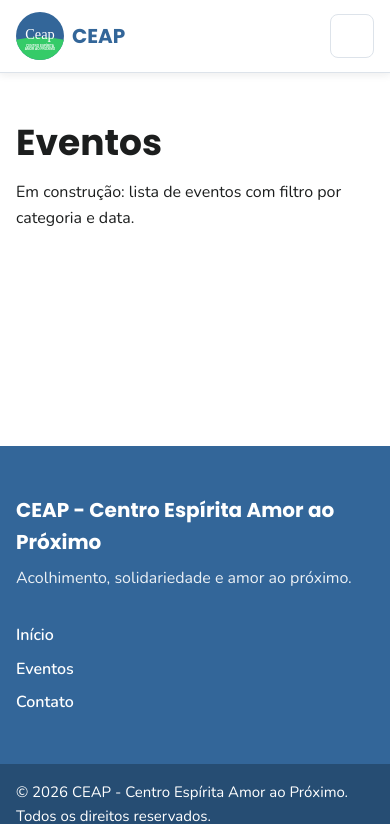
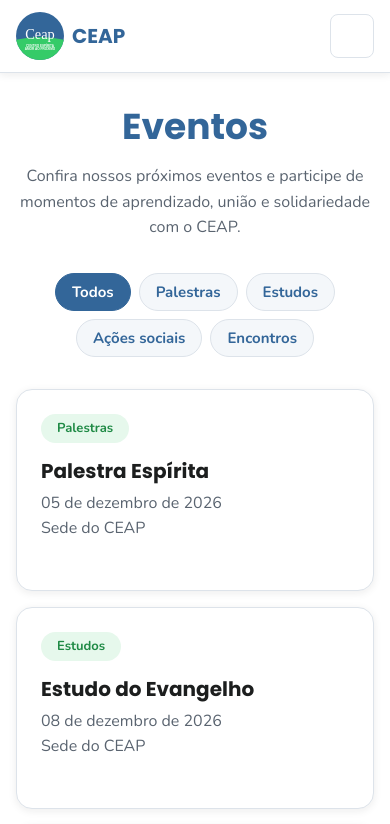
Before and after one commit to renatinshoww/ceap-site, a React (Vite) app: page /eventos in a window 390 px wide. Shown: the top 824 px of the page. Built offline with nearby package versions, Linux system fonts and the light colour scheme.

Commit message:
feat: implementa pagina de eventos responsiva com filtros

```diff
--- a/src/pages/Eventos/Eventos.jsx
+++ b/src/pages/Eventos/Eventos.jsx
@@ -1,10 +1,59 @@
+import { useState } from 'react'
+import EventCard from '../../components/EventCard/EventCard'
+import eventos from '../../data/eventos.json'
 import styles from './Eventos.module.css'
 
 function Eventos() {
+  const [categoria, setCategoria] = useState('Todos')
+
+  const categorias = [
+    'Todos',
+    ...new Set(eventos.map(evento => evento.categoria))
+  ]
+
+  const eventosFiltrados = categoria === 'Todos'
+    ? eventos
+    : eventos.filter(evento => evento.categoria === categoria)
+
   return (
     <section className={`container ${styles.pagina}`}>
-      <h1>Eventos</h1>
-      <p>Em construção: lista de eventos com filtro por categoria e data.</p>
+      <div className={styles.cabecalho}>
+        <h1>Eventos</h1>
+        <p>
+          Confira nossos próximos eventos e participe de momentos
+          de aprendizado, união e solidariedade com o CEAP.
+        </p>
+      </div>
+
+      <div className={styles.filtros} role="group" aria-label="Filtrar por categoria">
+        {categorias.map(item => (
+          <button
+            key={item}
+            type="button"
+            aria-pressed={categoria === item}
+            className={`${styles.filtro} ${categoria === item ? styles.ativo : ''}`}
+            onClick={() => setCategoria(item)}
+          >
+            {item}
+          </button>
+        ))}
+      </div>
+
+      <div className={styles.eventos}>
+        {eventosFiltrados.map(evento => (
+          <EventCard
+            key={evento.id}
+            titulo={evento.titulo}
+            data={evento.data}
+            local={evento.local}
+            categoria={evento.categoria}
+          />
+        ))}
+      </div>
+
+      {eventosFiltrados.length === 0 && (
+        <p>Nenhum evento encontrado.</p>
+      )}
     </section>
   )
 }
--- a/src/pages/Eventos/Eventos.module.css
+++ b/src/pages/Eventos/Eventos.module.css
@@ -1,3 +1,94 @@
 .pagina {
-  padding-block: var(--espaco-6);
+  padding-top: var(--espaco-6);
+  padding-bottom: var(--espaco-7);
 }
+
+.cabecalho {
+  text-align: center;
+  margin-bottom: var(--espaco-5);
+}
+
+.cabecalho h1 {
+  font-family: var(--fonte-titulo);
+  font-size: var(--texto-3xl);
+  color: var(--cor-primaria);
+  margin-bottom: var(--espaco-3);
+}
+
+.cabecalho p {
+  font-family: var(--fonte-corpo);
+  font-size: var(--texto-lg);
+  color: var(--cor-texto-secundario);
+}
+
+.filtros {
+  display: flex;
+  flex-wrap: wrap;
+  justify-content: center;
+  gap: var(--espaco-2);
+  margin-bottom: var(--espaco-5);
+}
+
+.filtro {
+  padding: var(--espaco-2) var(--espaco-4);
+  border: 1px solid var(--cor-borda);
+  border-radius: var(--raio-pilula);
+  background: var(--cor-fundo-alt);
+  color: var(--cor-primaria);
+  font-family: var(--fonte-corpo);
+  font-size: var(--texto-base);
+  font-weight: var(--peso-forte);
+  cursor: pointer;
+  transition: background var(--transicao),
+              color var(--transicao);
+}
+
+.filtro:hover {
+  background: var(--cor-primaria-clara);
+}
+
+.filtro.ativo {
+  background: var(--cor-primaria);
+  color: var(--cor-texto-invertido);
+  border-color: var(--cor-primaria);
+}
+
+.filtro:focus-visible {
+  outline: 2px solid var(--cor-primaria-escura);
+  outline-offset: 3px;
+}
+
+.eventos {
+  display: grid;
+  grid-template-columns: repeat(3, minmax(0, 1fr));
+  gap: var(--espaco-4);
+}
+
+/* Tablets */
+@media (max-width: 900px) {
+  .eventos {
+    grid-template-columns: repeat(2, minmax(0, 1fr));
+  }
+}
+
+/* Celulares */
+@media (max-width: 600px) {
+  .pagina {
+    padding-top: var(--espaco-5);
+    padding-bottom: var(--espaco-6);
+  }
+
+  .eventos {
+    grid-template-columns: 1fr;
+    gap: var(--espaco-3);
+  }
+
+  .cabecalho p {
+    font-size: var(--texto-base);
+  }
+
+  .filtro {
+    padding: var(--espaco-2) var(--espaco-3);
+    font-size: var(--texto-sm);
+  }
+}
```
